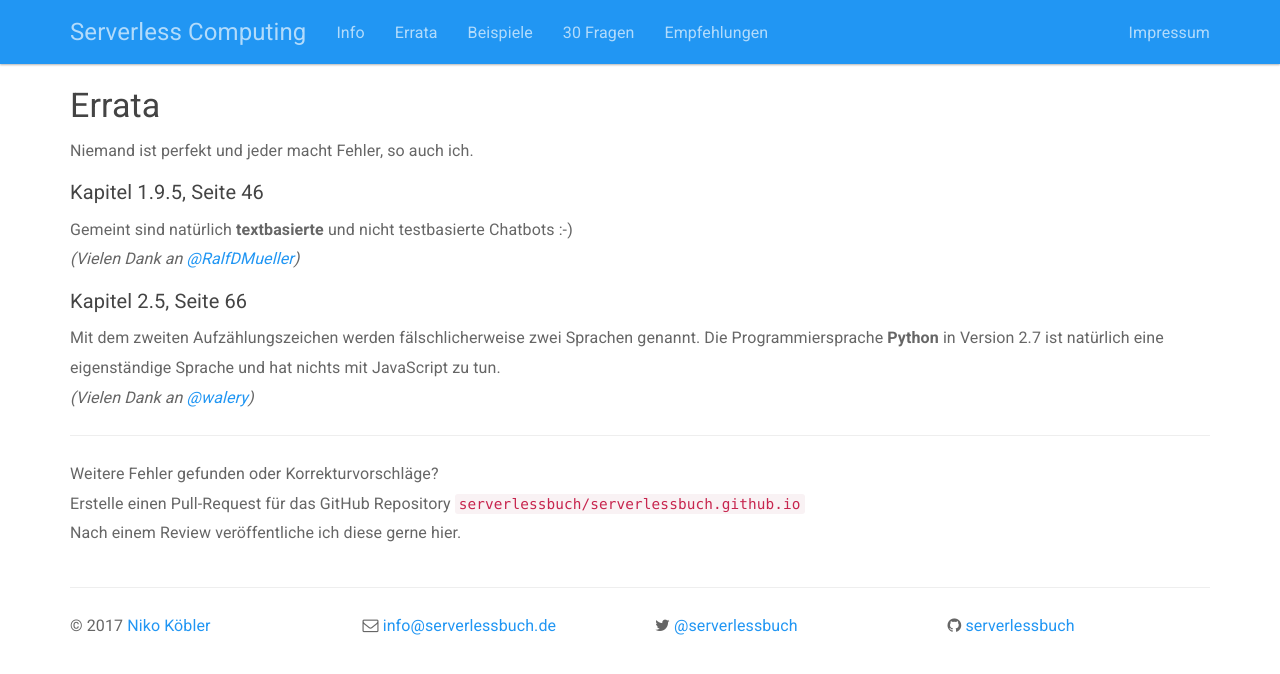
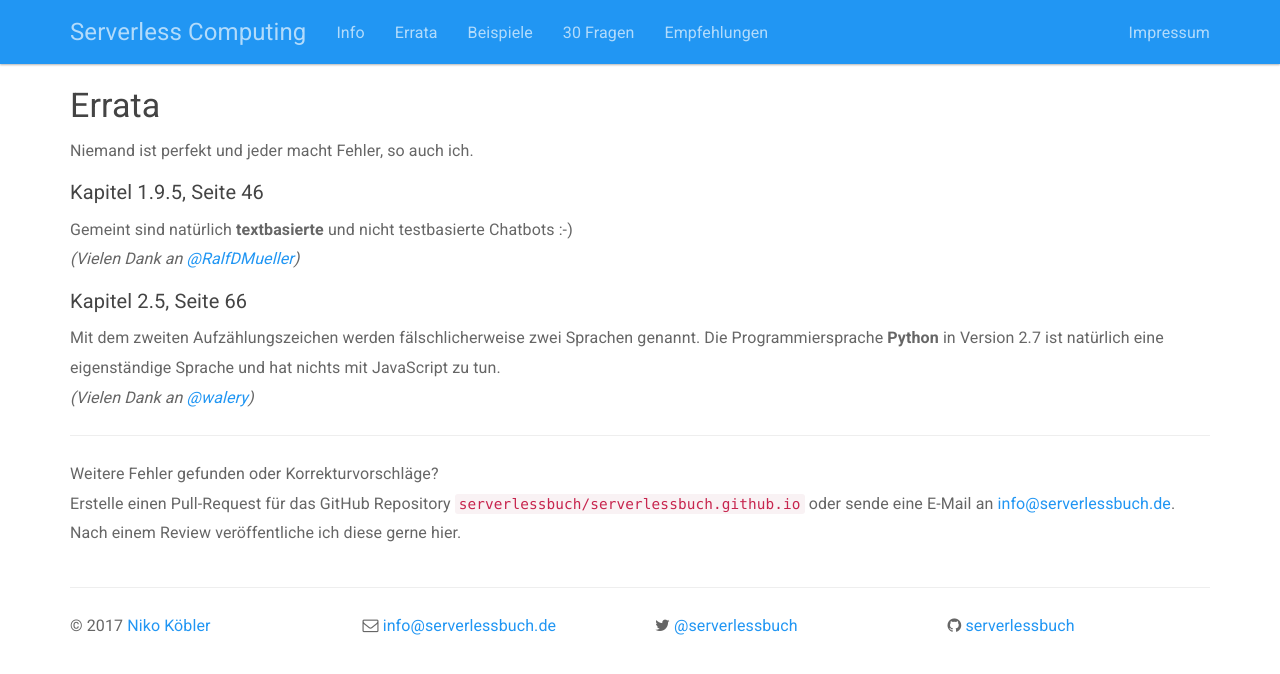
Before and after one commit to serverlessbuch/serverlessbuch.github.io, a Jekyll site: the page built from errata.md, in a window 1280 px wide. Shown: the top 674 px of the page. Built offline with Jekyll 4.4.1, drawn with Linux system fonts in a browser that asks for light colours; nearby versions of some CDN libraries.

Commit message:
errata: send pr or mail

```diff
--- a/errata.md
+++ b/errata.md
@@ -22,4 +22,5 @@ _(Vielen Dank an [@walery](https://twitter.com/walery))_
 
 Weitere Fehler gefunden oder Korrekturvorschläge?
 Erstelle einen Pull-Request für das GitHub Repository [`serverlessbuch/serverlessbuch.github.io`](https://github.com/serverlessbuch/serverlessbuch.github.io)
+oder sende eine E-Mail an [info@serverlessbuch.de](mailto:info@serverlessbuch.de).
 Nach einem Review veröffentliche ich diese gerne hier.
```
